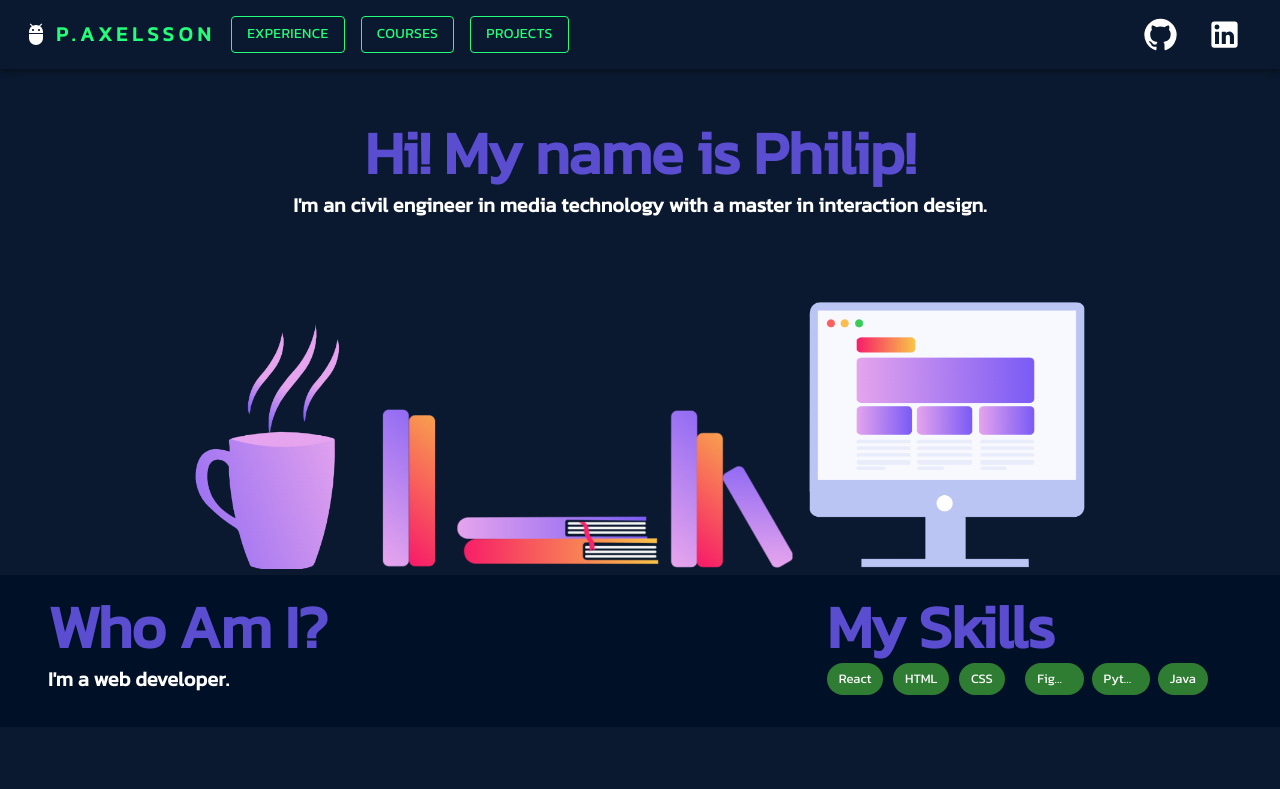
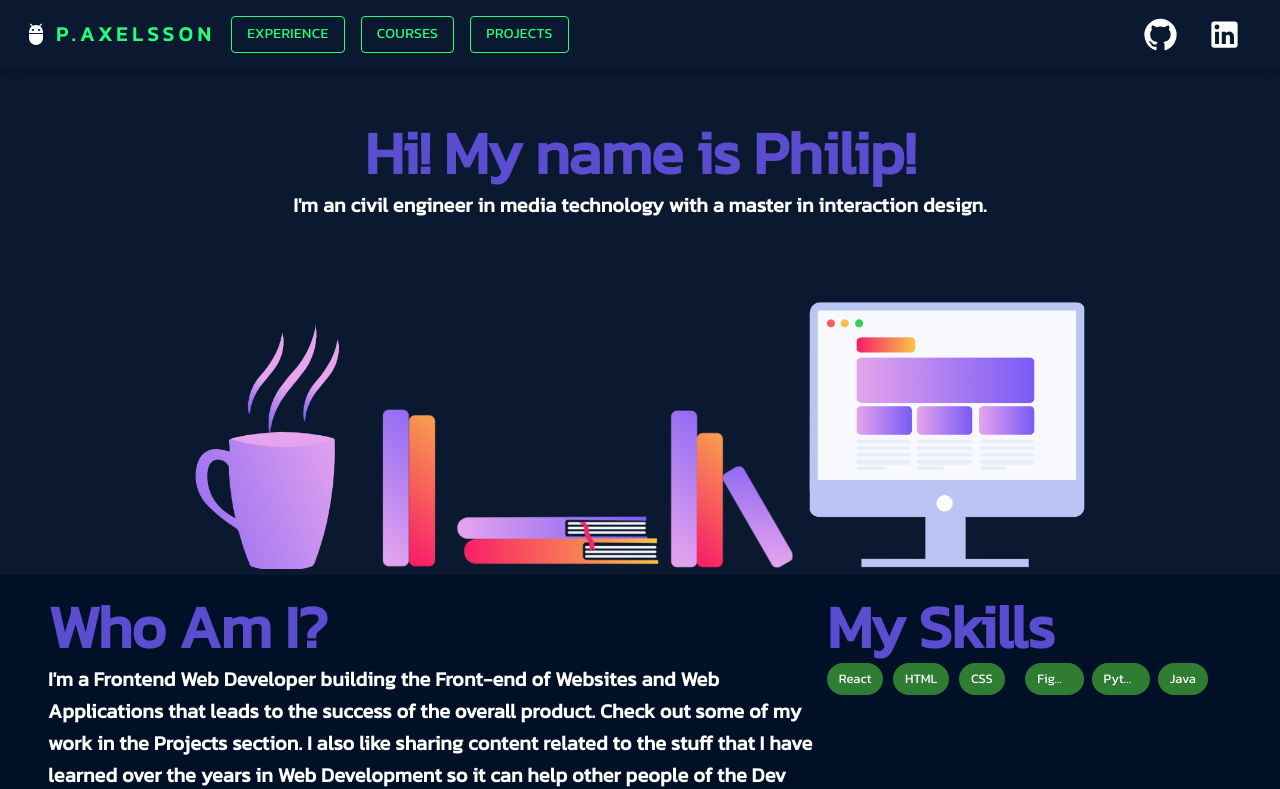
Before and after one commit to philipaxelsson94/my-portfolio, a React (Create React App) app: page / in a window 1280 px wide. Shown: the top 789 px of the page. Built offline with nearby package versions, Linux system fonts and the light colour scheme.

Commit message:
added text to about.js

```diff
--- a/src/components/About.js
+++ b/src/components/About.js
@@ -23,7 +23,11 @@
                     fontWeight: 700,
                     color: 'white',
                     }}>
-                    I'm a web developer.
+                    I'm a Frontend Web Developer building the Front-end of Websites and Web Applications that leads to the success of the overall product. Check out some of my work in the Projects section.
+
+I also like sharing content related to the stuff that I have learned over the years in Web Development so it can help other people of the Dev Community. Feel free to Connect or Follow me on my Linkedin where I post useful content related to Web Development and Programming
+
+I'm open to Job opportunities where I can contribute, learn and grow. If you have a good opportunity that matches my skills and experience then don't hesitate to contact me.
             </Typography>
         </Grid>
         <Grid xs={12} md={4}>
```
